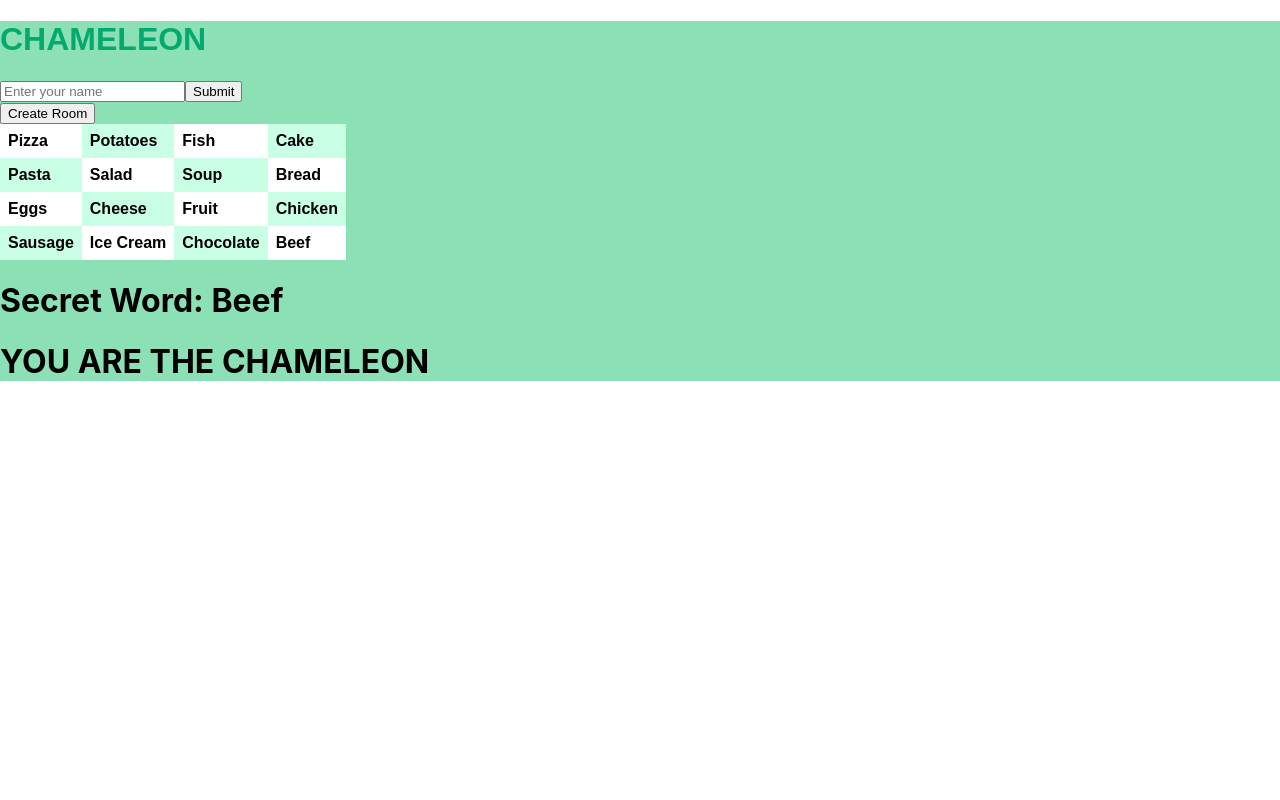
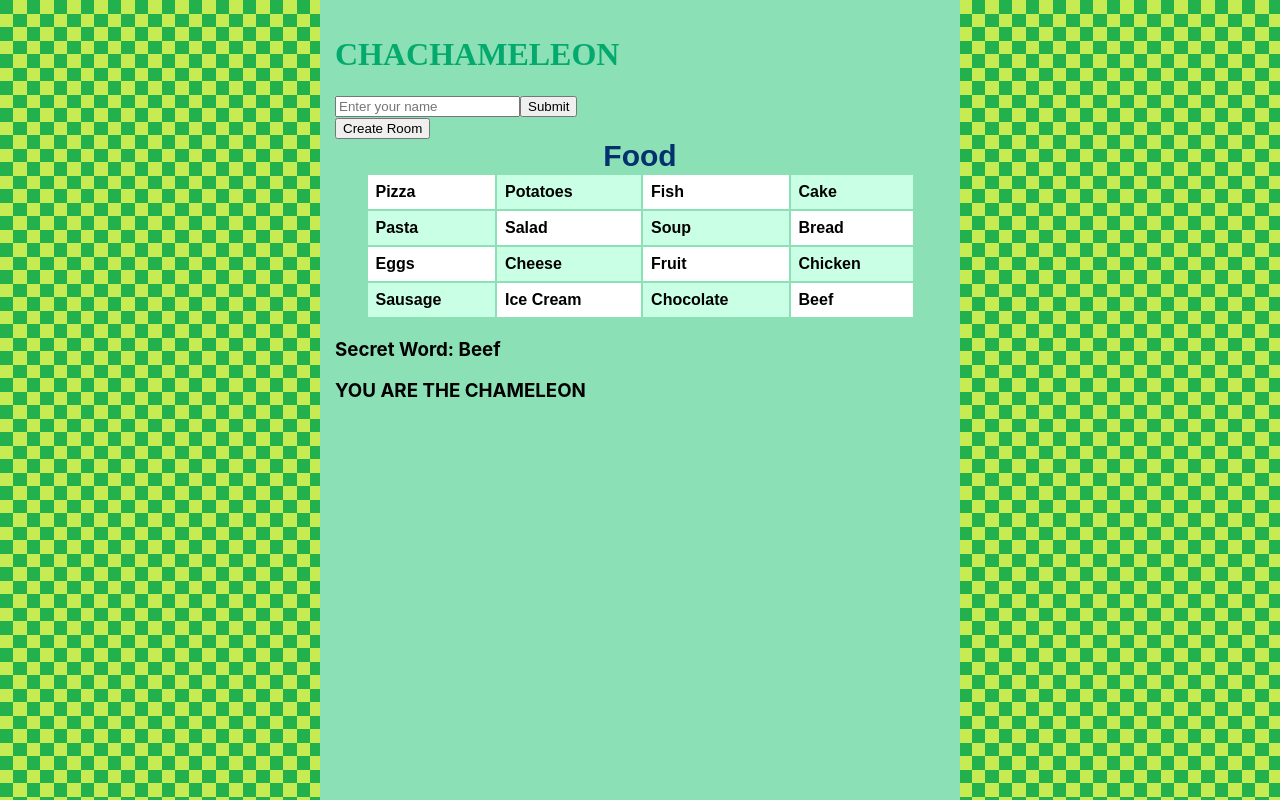
Before and after one commit to juansc/chachameleon-fe, a React (Create React App) app: page / in a window 1280 px wide. Built offline with nearby package versions, Linux system fonts and the light colour scheme.

Commit message:
more aesthetic changes

```diff
--- a/src/App.css
+++ b/src/App.css
@@ -37,15 +37,20 @@
     }
 }
 
-#words {
+#words-table {
     font-family: Arial, Helvetica, sans-serif;
     font-weight: bolder;
+    margin: 0 auto;
+    width: 90%;
+}
+
+#words {
     border-collapse: collapse;
     width: 100%;
     background-color: #FFFFFF;
 }
 
-#words td, #customers th {
+#words td, #words th {
     padding: 8px;
 }
 
@@ -53,10 +58,6 @@
 tr:nth-child(even) td:nth-child(odd),
 tr:nth-child(odd) td:nth-child(even) {
     background-color: #c9ffe5;
-}
-
-#words tr:hover {
-    background-color: #ddd;
 }
 
 #words th {
@@ -69,11 +70,21 @@ tr:nth-child(odd) td:nth-child(even) {
 
 #title {
     color: #04AA6D;
-    font-family: Fantasy;
+    font-family: "Marker Felt";
 }
 
 #container {
     border-color: #282c34;
     border-width: medium;
     background-color: #8be0b6;
+    margin: 0% 25%;
+    height: 100vh;
 }
+
+#name-container {
+    padding: 15px;
+}
+
+#root {
+    background-image: url("images/chacha.png");
+}
--- a/src/App.tsx
+++ b/src/App.tsx
@@ -106,15 +106,19 @@ function PlayerPage() {
 
     return (
         <div id={"container"}>
-            <h1 id={"title"}>CHAMELEON</h1>
+            <div id={"name-container"}>
+                <h1 id={"title"}>CHACHAMELEON</h1>
                 <div>
+                    <div style={{"display": "flex", "flexDirection": "row", "justifyContent": "space-between"}}>
                         {shouldDisplay && <PlayerNameDisplay name={playerName.name}/>}
-                {shouldDisplay && <SignOutPlayerButton callback={clearName}/>}
                         {!shouldDisplay && <PlayerNameSubmitButton callback={handleClick}/>}
                         {shouldDisplayRoom && <RoomDisplay roomID={roomID.roomID}/>}
+                    </div>
                     {shouldDisplayCreateRoom && <CreateRoomButton callback={createRoomRequest}/>}
                     {shouldDisplayJoinRoom && <JoinRoom callback={createRoomRequest}/>}
-                <WordEntries words={words} secret_word={"Beef"} is_chameleon={true}/>
+                    <WordEntries words={words} secret_word={"Beef"} is_chameleon={true} category={"Food"}/>
+                    {shouldDisplay && <SignOutPlayerButton callback={clearName}/>}
+                </div>
             </div>
         </div>
     );
@@ -126,7 +130,7 @@ interface RoomDisplayProps {
 
 function RoomDisplay(props: RoomDisplayProps) {
     const {roomID} = props;
-    return <h1>ROOM {roomID}</h1>;
+    return <h3>ROOM {roomID}</h3>;
 }
 
 interface CreateRoomProps {
@@ -164,7 +168,7 @@ function PlayerNameDisplay(props: PlayerNameDisplayProps) {
         fontWeight: "20px",
     };
     return (<div>
-        <h1 style={stuff}>{props.name}</h1>
+        <h3 style={stuff}>{props.name}</h3>
     </div>)
 }
 
@@ -197,12 +201,15 @@ interface WordEntriesProp {
     words: Array<string>;
     secret_word: string,
     is_chameleon: boolean,
+    category: string,
 }
 
 function WordEntries(props: WordEntriesProp) {
     let chunks = chunkArray(props.words, 4);
     return (
         <div>
+            <table id={"words-table"}>
+                <caption style={{"color": "#03316d", "fontSize": "30px"}}>{props.category}</caption>
                 <tbody id={"words"}>
                 {chunks.map(row => {
                     return (
@@ -215,8 +222,9 @@ function WordEntries(props: WordEntriesProp) {
                     );
                 })}
                 </tbody>
-            {props.secret_word !== "" && <h1>Secret Word: {props.secret_word}</h1>}
-            {props.is_chameleon && <h1>YOU ARE THE CHAMELEON</h1>}
+            </table>
+            {props.secret_word !== "" && <h3>Secret Word: {props.secret_word}</h3>}
+            {props.is_chameleon && <h3>YOU ARE THE CHAMELEON</h3>}
         </div>
     )
         ;
```
Also changed, not shown: src/images/chacha.png (added). Lines whose indentation alone changed are shown as unchanged.
